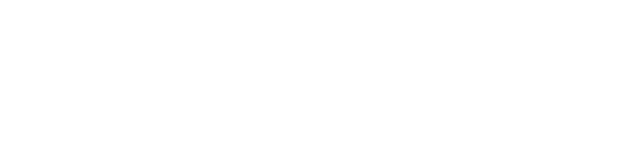
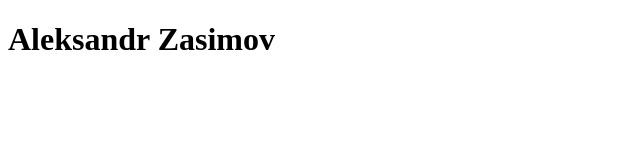
Before and after one commit to aleksandr-zasimov/rsschool-cv, a plain HTML site: page index.html in a window 1280 px wide. Shown: the whole page, without its empty margins (0-640 px from the left). Drawn offline with Linux system fonts and the light colour scheme.

Commit message:
feat: add h1

```diff
--- a/index.html
+++ b/index.html
@@ -4,9 +4,9 @@
   <meta charset="UTF-8">
   <meta http-equiv="X-UA-Compatible" content="IE=edge">
   <meta name="viewport" content="width=device-width, initial-scale=1.0">
-  <title>Document</title>
+  <title>Aleksandr Zasimov CV</title>
 </head>
 <body>
-
+  <h1>Aleksandr Zasimov</h1>
 </body>
 </html>
```
